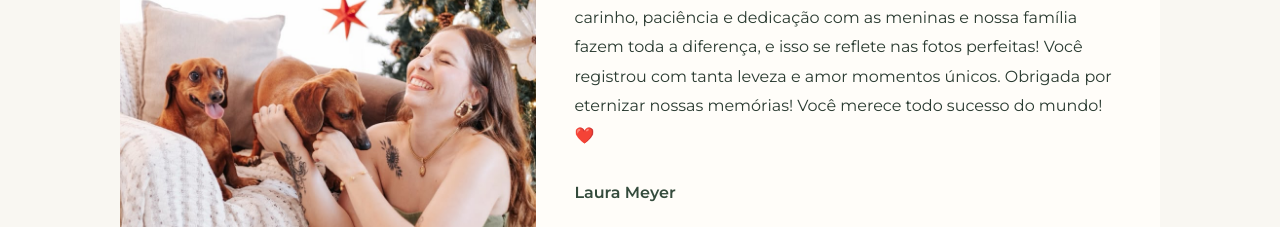
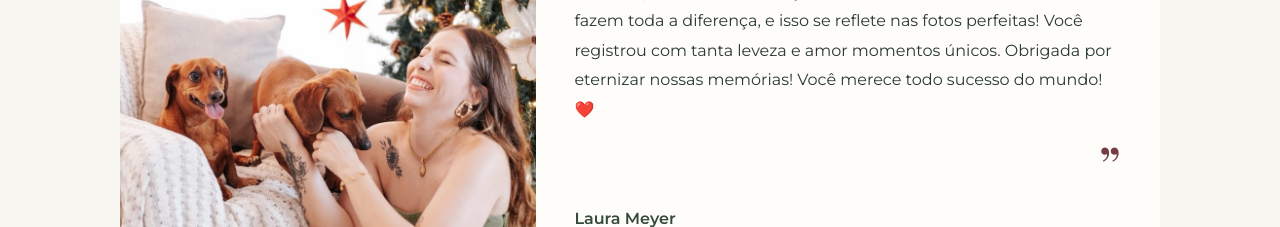
Before and after one commit to amadeii/AlannaFotoPet, a React (Vite) app: page / in a window 1280 px wide. Shown: the part 3320-3547 px from the top of the page. Built offline with nearby package versions, Linux system fonts and the light colour scheme; a web font is replaced by a local one.

Commit message:
fix: adiciona aspas de fechamento nos depoimentos

```diff
--- a/src/components/sections/Testimonials.tsx
+++ b/src/components/sections/Testimonials.tsx
@@ -72,6 +72,7 @@ export function Testimonials({ items = shared.testimonials.items }: { items?: Te
               <span className="testimonial-quote" aria-hidden="true">“</span>
               <blockquote>
                 {item.quote.split(/\n\s*\n/u).map((paragraph, index) => <p key={index}>{paragraph}</p>)}
+                <span className="testimonial-quote testimonial-quote--closing" aria-hidden="true">”</span>
               </blockquote>
               <div className="testimonial-signature">
                 {item.name}
--- a/src/styles/global.css
+++ b/src/styles/global.css
@@ -158,6 +158,7 @@ p { color: var(--muted); }
 .testimonial-card { min-width: 0; padding: clamp(24px,4vw,48px); border-radius: 10px; background: var(--paper); box-shadow: var(--shadow); transition: background-color var(--motion-ui), transform var(--motion-ui) var(--ease); }
 .testimonial-card:hover { background: var(--surface); transform: translateY(-3px); }
 .testimonial-quote { display: block; height: 40px; color: var(--secondary); font: 400 56px/1 var(--font-display); }
+.testimonial-quote--closing { margin-top: 12px; text-align: right; }
 .testimonial-card blockquote { margin: 8px 0 28px; }
 .testimonial-card blockquote p { color: var(--ink); font-size: 16px; line-height: 1.85; }
 .testimonial-card blockquote p + p { margin-top: 16px; }
```
